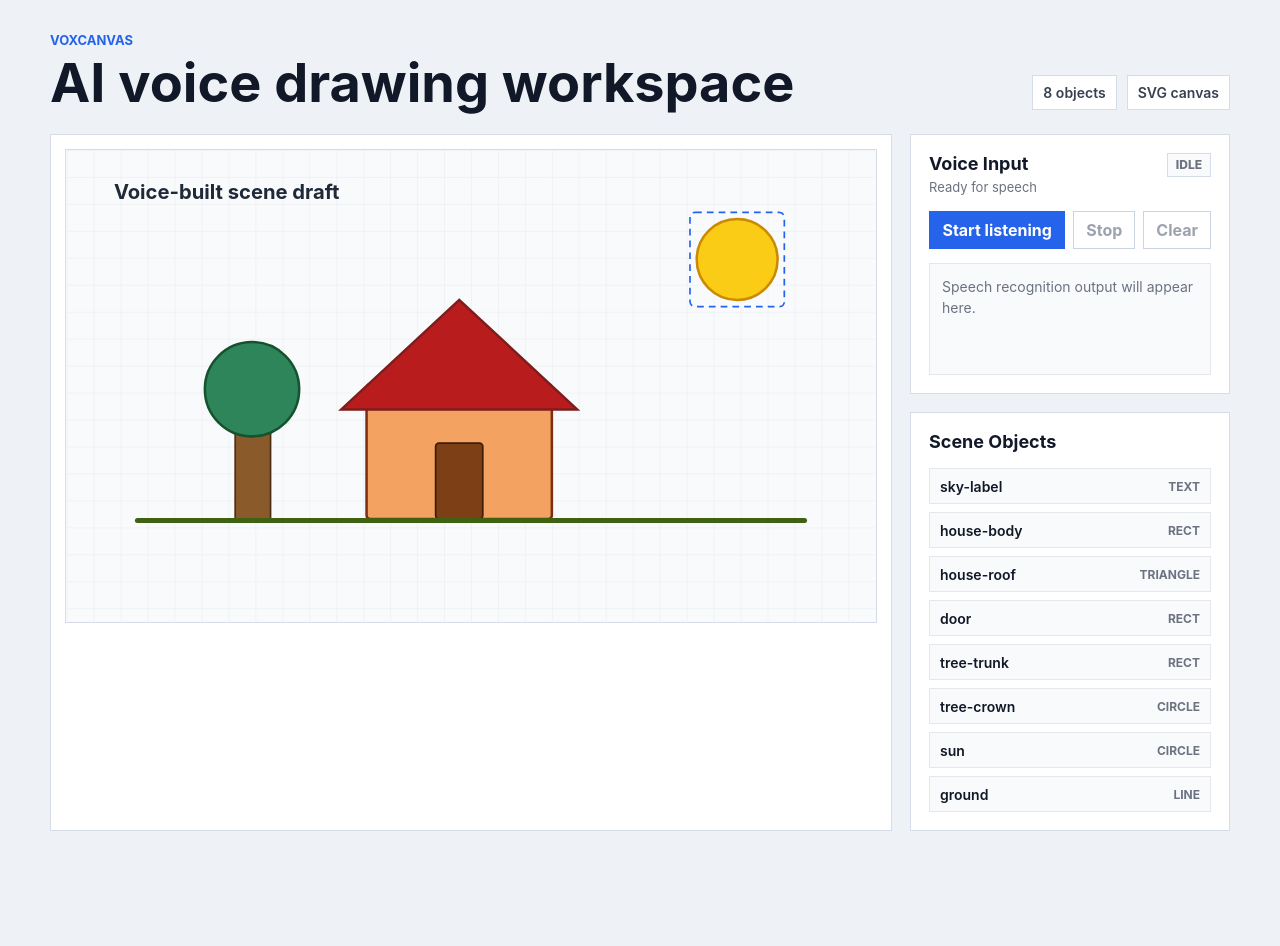
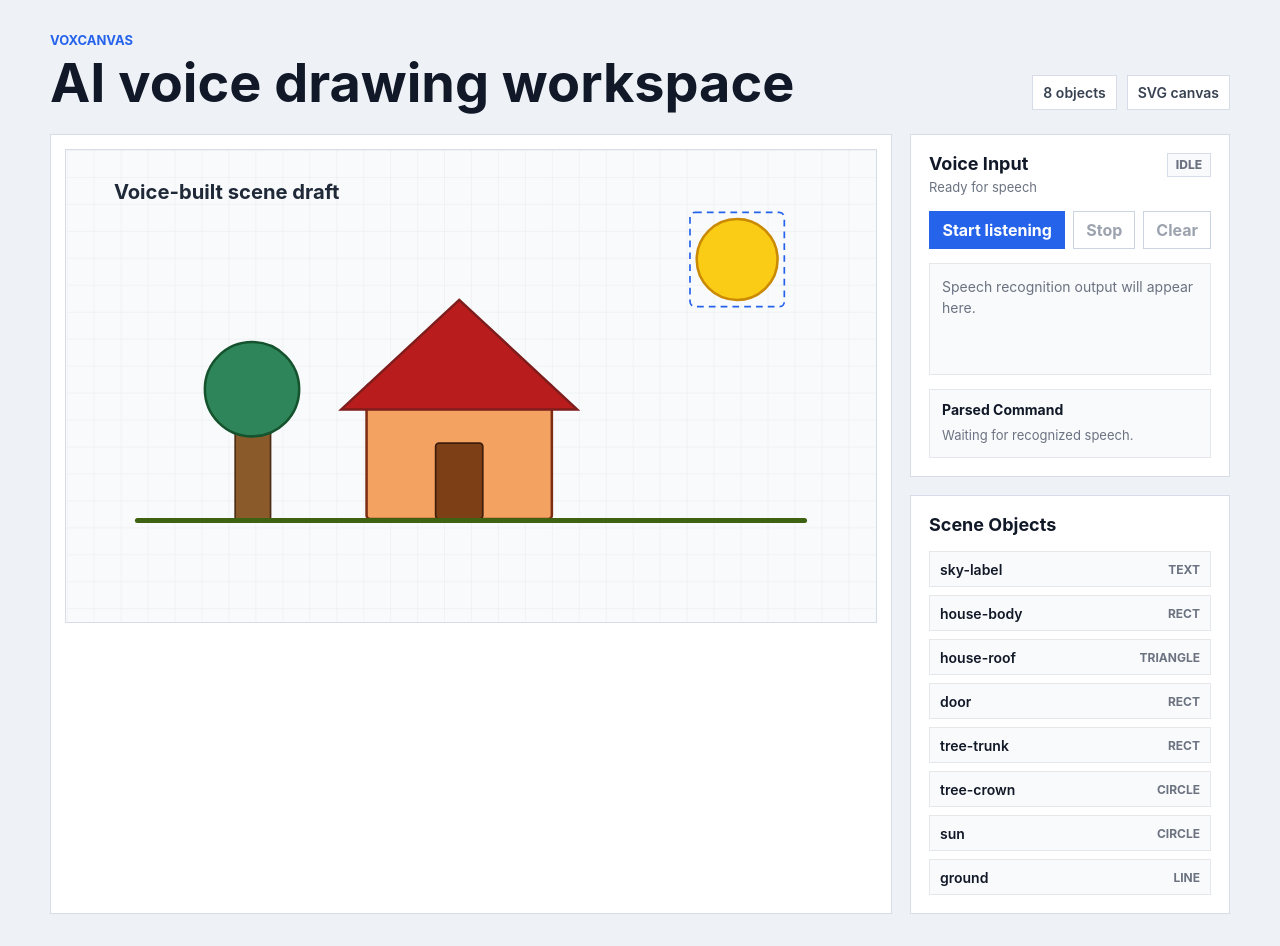
Before and after one commit to AbePhh/voxcanvas, a React (Vite) app: page / in a window 1280 px wide. Before the commit the page ends 863 px from the top, so only its background shows below. Built offline with nearby package versions, Linux system fonts and the light colour scheme.

Commit message:
feat: add basic command parser

```diff
--- a/package.json
+++ b/package.json
@@ -7,7 +7,8 @@
     "dev": "vite",
     "build": "tsc -b && vite build",
     "lint": "eslint .",
-    "preview": "vite preview"
+    "preview": "vite preview",
+    "test": "vitest run"
   },
   "dependencies": {
     "react": "^19.2.6",
@@ -25,6 +26,7 @@
     "globals": "^17.6.0",
     "typescript": "~6.0.2",
     "typescript-eslint": "^8.59.2",
-    "vite": "^8.0.12"
+    "vite": "^8.0.12",
+    "vitest": "^4.1.8"
   }
 }
--- /dev/null
+++ b/src/features/commands/CommandPreview.css
@@ -0,0 +1,44 @@
+.command-preview {
+  border: 1px solid #e5e7eb;
+  padding: 12px;
+  background: #f8fafc;
+}
+
+.command-preview h3 {
+  margin: 0 0 8px;
+  color: #111827;
+  font-size: 14px;
+  line-height: 1.2;
+  letter-spacing: 0;
+}
+
+.command-preview p {
+  margin: 0;
+  font-size: 13px;
+  line-height: 1.4;
+}
+
+.parse-ok {
+  color: #166534;
+}
+
+.parse-error {
+  color: #b91c1c;
+}
+
+.parse-empty {
+  color: #6b7280;
+}
+
+.command-preview pre {
+  max-height: 200px;
+  overflow: auto;
+  margin: 10px 0 0;
+  border: 1px solid #e5e7eb;
+  padding: 10px;
+  background: #ffffff;
+  color: #374151;
+  font-size: 12px;
+  line-height: 1.45;
+  white-space: pre-wrap;
+}
--- /dev/null
+++ b/src/features/commands/CommandPreview.tsx
@@ -0,0 +1,44 @@
+import { parseCommand } from './parseCommand'
+import type { ParsedCommand } from './types'
+import './CommandPreview.css'
+
+type CommandPreviewProps = {
+  text: string
+}
+
+function formatCommand(command: ParsedCommand) {
+  if (command.action === 'unknown') {
+    return `Unknown: ${command.reason}`
+  }
+
+  if (command.action === 'create') {
+    return [
+      `Create ${command.shape}`,
+      command.color ? `color ${command.color}` : 'default color',
+      command.position ? `at ${command.position}` : 'default position',
+      `size ${command.size}`,
+    ].join(' / ')
+  }
+
+  return command.action
+}
+
+export function CommandPreview({ text }: CommandPreviewProps) {
+  const command = text ? parseCommand(text) : null
+
+  return (
+    <div className="command-preview" aria-live="polite">
+      <h3>Parsed Command</h3>
+      {command ? (
+        <>
+          <p className={command.action === 'unknown' ? 'parse-error' : 'parse-ok'}>
+            {formatCommand(command)}
+          </p>
+          <pre>{JSON.stringify(command, null, 2)}</pre>
+        </>
+      ) : (
+        <p className="parse-empty">Waiting for recognized speech.</p>
+      )}
+    </div>
+  )
+}
--- /dev/null
+++ b/src/features/commands/commandDictionaries.ts
@@ -0,0 +1,44 @@
+import type {
+  CommandColor,
+  CommandPosition,
+  CommandSize,
+} from './types'
+import type { ShapeKind } from '../canvas/types'
+
+export const shapeKeywords: Record<ShapeKind, string[]> = {
+  circle: ['圆', '圆形', '圈', '椭圆', '太阳'],
+  rect: ['矩形', '长方形', '正方形', '方块', '房子', '门'],
+  triangle: ['三角形', '三角', '屋顶'],
+  line: ['线', '直线', '线条', '横线', '竖线'],
+  text: ['文字', '文本', '标签'],
+}
+
+export const colorKeywords: Record<CommandColor, string[]> = {
+  red: ['红', '红色'],
+  orange: ['橙', '橙色', '橘', '橘色'],
+  yellow: ['黄', '黄色', '金色'],
+  green: ['绿', '绿色'],
+  blue: ['蓝', '蓝色'],
+  purple: ['紫', '紫色'],
+  black: ['黑', '黑色'],
+  white: ['白', '白色'],
+  gray: ['灰', '灰色'],
+}
+
+export const positionKeywords: Record<CommandPosition, string[]> = {
+  'top-left': ['左上', '左上角'],
+  top: ['上方', '顶部', '上面', '正上方'],
+  'top-right': ['右上', '右上角'],
+  left: ['左边', '左侧'],
+  center: ['中间', '中央', '居中', '中心'],
+  right: ['右边', '右侧'],
+  'bottom-left': ['左下', '左下角'],
+  bottom: ['下方', '底部', '下面', '正下方'],
+  'bottom-right': ['右下', '右下角'],
+}
+
+export const sizeKeywords: Record<CommandSize, string[]> = {
+  small: ['小', '小一点', '小号'],
+  medium: ['中等', '中号', '普通'],
+  large: ['大', '大一点', '大号', '巨大'],
+}
--- /dev/null
+++ b/src/features/commands/parseCommand.ts
@@ -0,0 +1,103 @@
+import {
+  colorKeywords,
+  positionKeywords,
+  shapeKeywords,
+  sizeKeywords,
+} from './commandDictionaries'
+import type {
+  CommandColor,
+  CommandPosition,
+  CommandSize,
+  ParsedCommand,
+} from './types'
+import type { ShapeKind } from '../canvas/types'
+
+function normalizeCommandText(text: string) {
+  return text.replace(/\s+/g, '').replace(/[，。！？,.!?]/g, '').trim()
+}
+
+function includesAny(text: string, keywords: string[]) {
+  return keywords.some((keyword) => text.includes(keyword))
+}
+
+function findDictionaryMatch<T extends string>(
+  text: string,
+  dictionary: Record<T, string[]>,
+) {
+  return (Object.entries(dictionary) as Array<[T, string[]]>).find(([, keywords]) =>
+    includesAny(text, keywords),
+  )?.[0]
+}
+
+function detectAction(text: string) {
+  if (includesAny(text, ['撤销', '取消上一步', '回退'])) {
+    return 'undo'
+  }
+
+  if (includesAny(text, ['重做', '恢复上一步'])) {
+    return 'redo'
+  }
+
+  if (includesAny(text, ['清空', '清除画布', '清空画布', '全部删除'])) {
+    return 'clear'
+  }
+
+  if (includesAny(text, ['画', '绘制', '创建', '添加', '生成'])) {
+    return 'create'
+  }
+
+  return 'unknown'
+}
+
+export function parseCommand(rawText: string): ParsedCommand {
+  const sourceText = rawText.trim()
+  const text = normalizeCommandText(sourceText)
+
+  if (!text) {
+    return {
+      action: 'unknown',
+      reason: 'empty-input',
+      sourceText,
+    }
+  }
+
+  const action = detectAction(text)
+
+  if (action === 'undo' || action === 'redo' || action === 'clear') {
+    return {
+      action,
+      sourceText,
+    }
+  }
+
+  if (action !== 'create') {
+    return {
+      action: 'unknown',
+      reason: 'unsupported-action',
+      sourceText,
+    }
+  }
+
+  const shape = findDictionaryMatch<ShapeKind>(text, shapeKeywords)
+
+  if (!shape) {
+    return {
+      action: 'unknown',
+      reason: 'missing-shape',
+      sourceText,
+    }
+  }
+
+  const color = findDictionaryMatch<CommandColor>(text, colorKeywords)
+  const position = findDictionaryMatch<CommandPosition>(text, positionKeywords)
+  const size = findDictionaryMatch<CommandSize>(text, sizeKeywords) ?? 'medium'
+
+  return {
+    action: 'create',
+    shape,
+    color,
+    position,
+    size,
+    sourceText,
+  }
+}
--- /dev/null
+++ b/src/features/commands/types.ts
@@ -0,0 +1,51 @@
+import type { ShapeKind } from '../canvas/types'
+
+export type CommandAction = 'create' | 'undo' | 'redo' | 'clear' | 'unknown'
+
+export type CommandColor =
+  | 'red'
+  | 'orange'
+  | 'yellow'
+  | 'green'
+  | 'blue'
+  | 'purple'
+  | 'black'
+  | 'white'
+  | 'gray'
+
+export type CommandPosition =
+  | 'top-left'
+  | 'top'
+  | 'top-right'
+  | 'left'
+  | 'center'
+  | 'right'
+  | 'bottom-left'
+  | 'bottom'
+  | 'bottom-right'
+
+export type CommandSize = 'small' | 'medium' | 'large'
+
+export type CreateShapeCommand = {
+  action: 'create'
+  shape: ShapeKind
+  color?: CommandColor
+  position?: CommandPosition
+  size: CommandSize
+  sourceText: string
+}
+
+export type SimpleCanvasCommand =
+  | {
+      action: 'undo' | 'redo' | 'clear'
+      sourceText: string
+    }
+  | CreateShapeCommand
+
+export type UnknownCommand = {
+  action: 'unknown'
+  reason: string
+  sourceText: string
+}
+
+export type ParsedCommand = SimpleCanvasCommand | UnknownCommand
--- a/src/features/voice/VoiceInputPanel.css
+++ b/src/features/voice/VoiceInputPanel.css
@@ -82,6 +82,7 @@
   min-height: 112px;
   border: 1px solid #e5e7eb;
   padding: 12px;
+  margin-bottom: 14px;
   background: #f8fafc;
   color: #111827;
   font-size: 14px;
--- a/src/features/voice/VoiceInputPanel.tsx
+++ b/src/features/voice/VoiceInputPanel.tsx
@@ -1,4 +1,5 @@
 import { useVoiceInput } from './useVoiceInput'
+import { CommandPreview } from '../commands/CommandPreview'
 import './VoiceInputPanel.css'
 
 export function VoiceInputPanel() {
@@ -55,6 +56,8 @@ export function VoiceInputPanel() {
         )}
       </div>
 
+      <CommandPreview text={transcript || interimTranscript} />
+
       {supportStatus === 'unsupported' ? (
         <p className="voice-message">
           Web Speech API is not available in this browser. Please test with Chrome.
```
Also changed, not shown: 2 other files (tests, documents, lock files or other folders).
